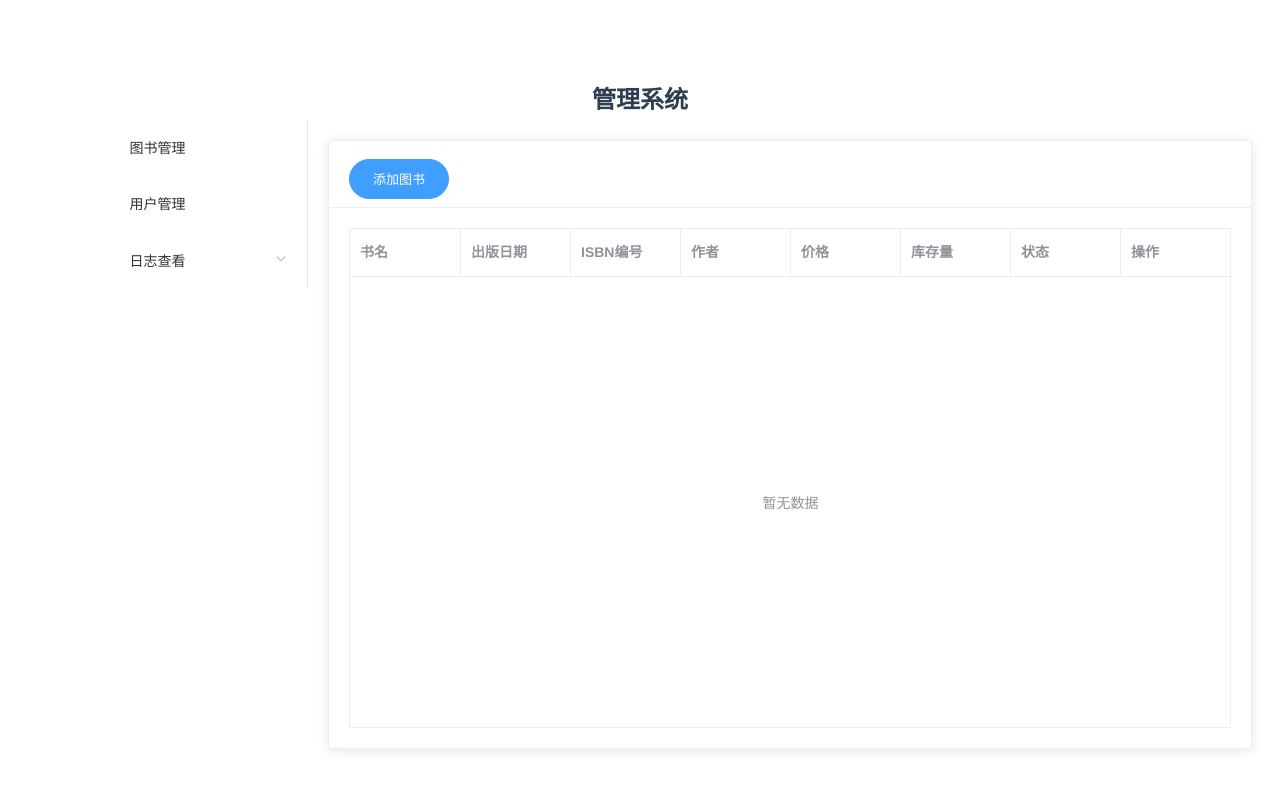
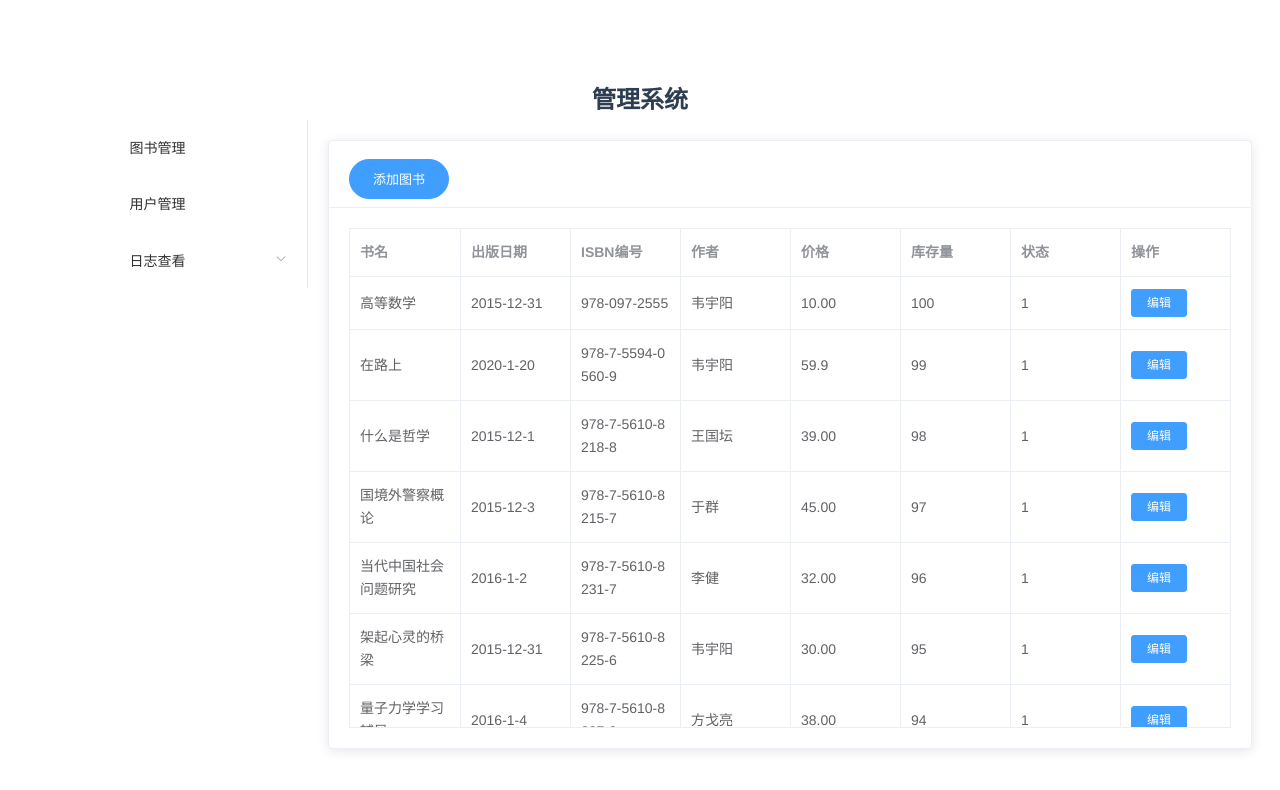
Before and after one commit to DominikYang/library, a Vue app in the folder frontend/library-admin/: page /#/book in a window 1280 px wide. Shown: the top 790 px of the page. Built offline with nearby package versions, Linux system fonts and the light colour scheme; the HTML template or start-up script is replaced by a standard one.

Commit message:
feat: add fake data for test

```diff
--- a/frontend/library-admin/src/views/BookManage.vue
+++ b/frontend/library-admin/src/views/BookManage.vue
@@ -23,7 +23,7 @@
               <el-table-column
                 prop="name"
                 label="书名"
-                >
+              >
               </el-table-column>
               <el-table-column
                 prop="publishDate"
@@ -106,8 +106,8 @@
             </el-form-item>
           </el-col>
         </el-row>
-        <el-form-item label="简介" >
-          <el-input  v-model="addForm.nickName"></el-input>
+        <el-form-item label="简介">
+          <el-input v-model="addForm.nickName"></el-input>
         </el-form-item>
         <el-form-item label="状态">
           <el-select v-model="value" placeholder="请选择">
@@ -161,8 +161,8 @@
             </el-form-item>
           </el-col>
         </el-row>
-        <el-form-item label="简介" >
-          <el-input  v-model="editForm.nickName"></el-input>
+        <el-form-item label="简介">
+          <el-input v-model="editForm.nickName"></el-input>
         </el-form-item>
         <el-form-item label="状态">
           <el-select v-model="value" placeholder="请选择">
@@ -192,23 +192,221 @@
     components: {Header, Navbar},
     data() {
       return {
-        dialogAddVisible:false,
+        dialogAddVisible: false,
         dialogEditVisible: false,
-        options:'',
-        editForm:[{
-
-        }],
-        addForm:[{
-
-        }]
+        options: '',
+        tableData: [
+          {
+            id: '1',
+            name: '高等数学',
+            publishDate: '2015-12-31',
+            isbn: '978-097-2555',
+            author: '韦宇阳',
+            price: '10.00',
+            number: '100',
+            state: '1'
+          },
+          {
+            id: '2',
+            name: '在路上',
+            publishDate: '2020-1-20',
+            isbn: '978-7-5594-0560-9',
+            author: '韦宇阳',
+            price: '59.9',
+            number: '99',
+            state: '1'
+          },
+          {
+            id: '3',
+            name: '什么是哲学',
+            publishDate: '2015-12-1',
+            isbn: '978-7-5610-8218-8',
+            author: '王国坛',
+            price: '39.00',
+            number: '98',
+            state: '1'
+          },
+          {
+            id: '4',
+            name: '国境外警察概论',
+            publishDate: '2015-12-3',
+            isbn: '978-7-5610-8215-7',
+            author: '于群',
+            price: '45.00',
+            number: '97',
+            state: '1'
+          },
+          {
+            id: '5',
+            name: '当代中国社会问题研究',
+            publishDate: '2016-1-2',
+            isbn: '978-7-5610-8231-7',
+            author: '李健',
+            price: '32.00',
+            number: '96',
+            state: '1'
+          },
+          {
+            id: '6',
+            name: '架起心灵的桥梁',
+            publishDate: '2015-12-31',
+            isbn: '978-7-5610-8225-6',
+            author: '韦宇阳',
+            price: '30.00',
+            number: '95',
+            state: '1'
+          },
+          {
+            id: '7',
+            name: '量子力学学习辅导',
+            publishDate: '2016-1-4',
+            isbn: '978-7-5610-8227-0',
+            author: '方戈亮',
+            price: '38.00',
+            number: '94',
+            state: '1'
+          },
+          {
+            id: '8',
+            name: '遇见德国',
+            publishDate: '2015-12-31',
+            isbn: '978-7-01-015676-7',
+            author: '杨坚华',
+            price: '39.00',
+            number: '93',
+            state: '2'
+          },
+          {
+            id: '9',
+            name: '多民族国家的文学与文化',
+            publishDate: '2015-12-31',
+            isbn: '978-7-01-015675-0',
+            author: '徐新建',
+            price: '50.00',
+            number: '92',
+            state: '2'
+          },
+          {
+            id: '10',
+            name: '人口红利问题研究',
+            publishDate: '2015-12-31',
+            isbn: '978-7-01-015682-8',
+            author: '王婷',
+            price: '27.00',
+            number: '91',
+            state: '2'
+          },
+          {
+            id: '11',
+            name: '国家重器',
+            publishDate: '2015-12-31',
+            isbn: '978-7-01-015688-0',
+            author: '杨英健',
+            price: '59.00',
+            number: '90',
+            state: '2'
+          },
+          {
+            id: '12',
+            name: '唐高祖传',
+            publishDate: '2015-12-31',
+            isbn: '978-7-01-015698-9',
+            author: '牛致功',
+            price: '34.00',
+            number: '89',
+            state: '2'
+          },
+          {
+            id: '13',
+            name: '玉树临风',
+            publishDate: '2016-10-3',
+            isbn: '978-7-01-015783-2',
+            author: '马顺清',
+            price: '68.00',
+            number: '88',
+            state: '2'
+          },
+          {
+            id: '14',
+            name: '中国自信',
+            publishDate: '2016-6-28',
+            isbn: '978-7-01-015768-9',
+            author: '章传家',
+            price: '48.00',
+            number: '87',
+            state: '2'
+          },
+          {
+            id: '15',
+            name: '做不受人惑的人',
+            publishDate: '201-1-20',
+            isbn: '978-7-5546-0608-7',
+            author: '胡适',
+            price: '35.00',
+            number: '86',
+            state: '3'
+          },
+          {
+            id: '16',
+            name: '葑溪琐记',
+            publishDate: '2015-12-31',
+            isbn: '978-7-5546-0611-7',
+            author: '陆辰荪',
+            price: '36.00',
+            number: '85',
+            state: '3'
+          },
+          {
+            id: '17',
+            name: '艺唯心境',
+            publishDate: '2015-12-31',
+            isbn: '978-7-5401-2795-4',
+            author: '王卫红',
+            price: '160.00',
+            number: '84',
+            state: '3'
+          },
+          {
+            id: '18',
+            name: '甜蜜与痛苦',
+            publishDate: '2015-12-31',
+            isbn: '978-7-5399-7098-1',
+            author: '王立新',
+            price: '38.00',
+            number: '83',
+            state: '3'
+          },
+          {
+            id: '19',
+            name: '消失的渡口',
+            publishDate: '2015-12-31',
+            isbn: '978-7-5399-8062-1',
+            author: '徐立峰',
+            price: '42.00',
+            number: '82',
+            state: '3'
+          },
+          {
+            id: '20',
+            name: '山水画',
+            publishDate: '2015-12-31',
+            isbn: '978-7-5344-8376-9',
+            author: '文良玉',
+            price: '20.00',
+            number: '81',
+            state: '3'
+          }
+        ],
+        editForm: [{}],
+        addForm: [{}]
       }
     },
     methods: {
-      openAddForm(){
+      openAddForm() {
         this.dialogEditVisible = true;
         this.title = "新增图书信息"
       },
-      openEditForm(){
+      openEditForm() {
         this.dialogEditVisible = true;
         this.title = "编辑图书信息"
       }
@@ -225,7 +423,8 @@
     width: 100px;
     height: 40px;
   }
-  .dialog-footer{
+
+  .dialog-footer {
     text-align: center;
   }
 </style>
--- a/frontend/library-admin/src/views/UserManage.vue
+++ b/frontend/library-admin/src/views/UserManage.vue
@@ -43,11 +43,6 @@
                 width="200">
               </el-table-column>
               <el-table-column
-                prop="username"
-                label="用户账号"
-                width="200">
-              </el-table-column>
-              <el-table-column
                 prop="department"
                 label="所属院系"
                 width="200">
@@ -84,7 +79,50 @@
 
   export default {
     name: "UserManage",
-    components: {Navbar}
+    components: {Navbar},
+    data() {
+      return {
+        UserData: [
+          {
+            id: '1',
+            realName: '韦宇阳',
+            username: 'weiyuyang',
+            code: '3170611014',
+            department: '计算机科学与通信工程',
+            major: '物联网工程',
+            grade: '2017'
+          },
+          {
+            id: '1',
+            realName: '韦宇阳',
+            username: 'weiyuyang',
+            code: '3170611014',
+            department: '计算机科学与通信工程',
+            major: '物联网工程',
+            grade: '2017'
+          },
+          {
+            id: '1',
+            realName: '韦宇阳',
+            username: 'weiyuyang',
+            code: '3170611014',
+            department: '计算机科学与通信工程',
+            major: '物联网工程',
+            grade: '2017'
+          },
+          {
+            id: '1',
+            realName: '韦宇阳',
+            username: 'weiyuyang',
+            code: '3170611014',
+            department: '计算机科学与通信工程',
+            major: '物联网工程',
+            grade: '2017'
+          }
+        ]
+
+      }
+    }
   }
 </script>
 
@@ -92,6 +130,7 @@
   .clearfix {
     height: 30px;
   }
+
   .add-button {
     width: 100px;
     height: 40px;
```
Also changed, not shown: frontend/library-admin/src/views/Home.vue (+6 -6 lines).
